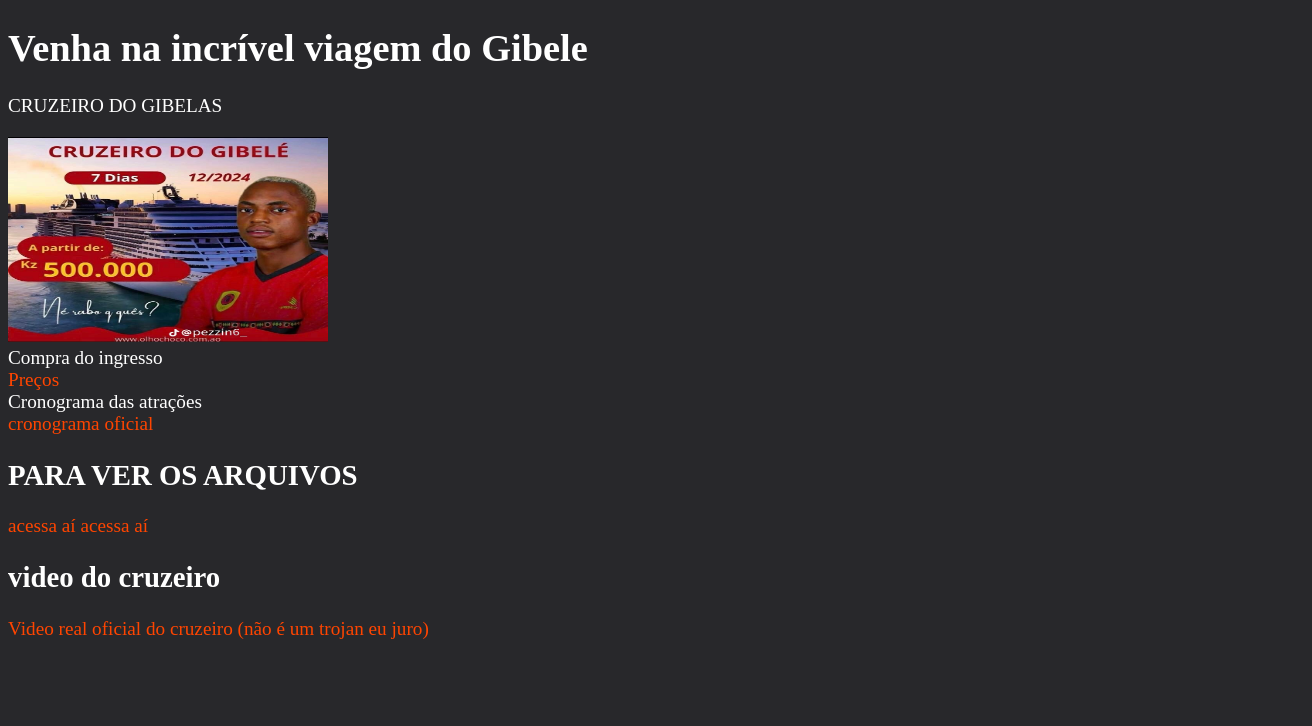
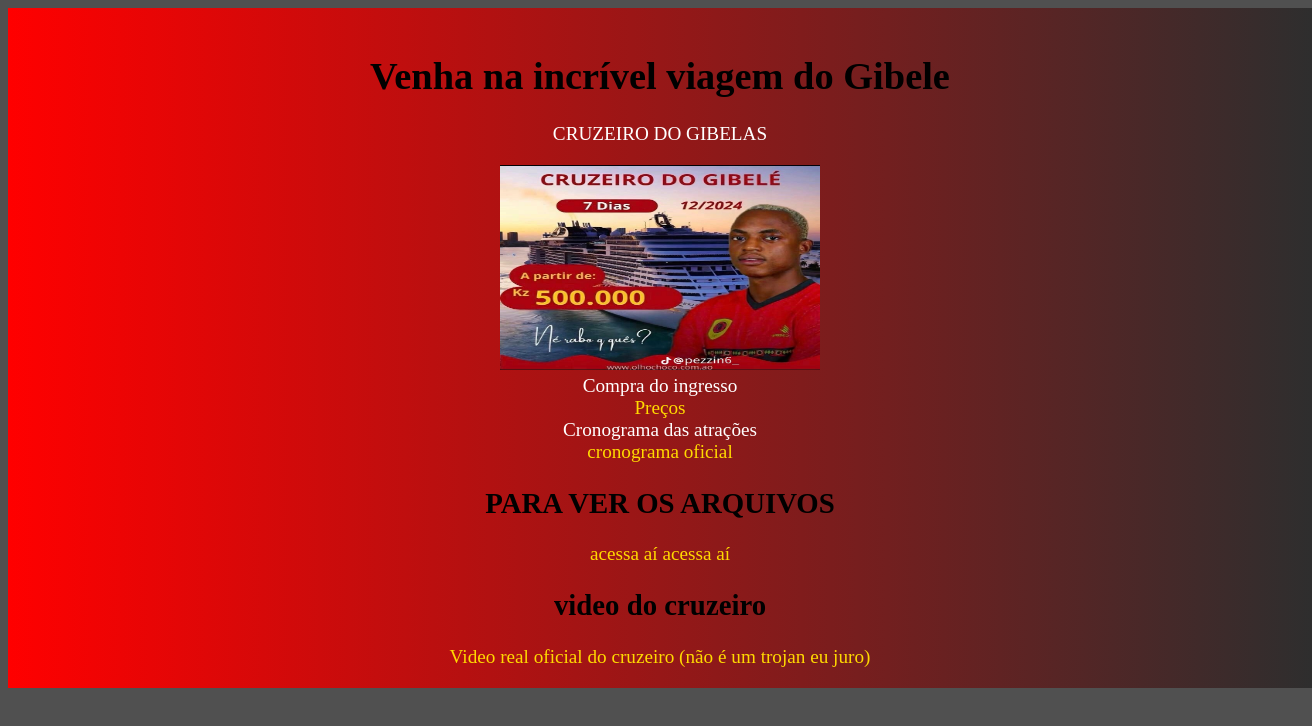
Before and after one commit to jvmarcon/recebatrabalho, a plain HTML site: page index.html in a window 1280 px wide. Shown: the whole page, 1312 px wide, since content can reach past the window. Drawn offline with Linux system fonts and the light colour scheme.

Commit message:
Add files via upload

```diff
--- a/index.html
+++ b/index.html
@@ -1,23 +1,7 @@
 <!DOCTYPE html>
 <html lang="en">
 <head>
-    <style type="text/css">
-        p{
-            color: white;
 
-        }
-        h1{
-            color: white;
-
-        }
-        h2{
-            color: white;
-
-        }
-        li{
-            color: white;
-
-        }
 
         </style>
     <link rel="stylesheet" href="style.css">
@@ -27,8 +11,8 @@
     <meta charset="UTF-8">
     <meta name="viewport" content="width=device-width, initial-scale=1.0">
     <link rel="shortcut icon" href="ICONE.ico" type="Aula-03/ICONE"
-    <title></title>
-</head>
+<head/>
+<div
 <body>
 
     <h1> Venha na incrível viagem do Gibele</h1>
--- a/style.css
+++ b/style.css
@@ -38,7 +38,7 @@ text-decoration: blink;
 /* Define as características da TAG ancor */
 a{
     text-decoration: blink;     /* tira o sublinhado do link */
-    color: orangered;
+    color: rgb(255, 217, 0);
     align-content: center;          /* Cor do texto */
 }
 
@@ -54,5 +54,21 @@ text-decoration: blink;
 
 
 body{
-    background-color: rgb(40, 40, 43);
+    background-color: rgb(80, 80, 80);
 }
+
+h1{
+    color: black;
+}
+
+h2{
+    color: black;
+}
+
+div {
+    width: 100%;
+text-align: center;
+color: white;
+padding: 20px;
+background-image: linear-gradient(to right, #ff0000, #2e2e2e);
+}
```
